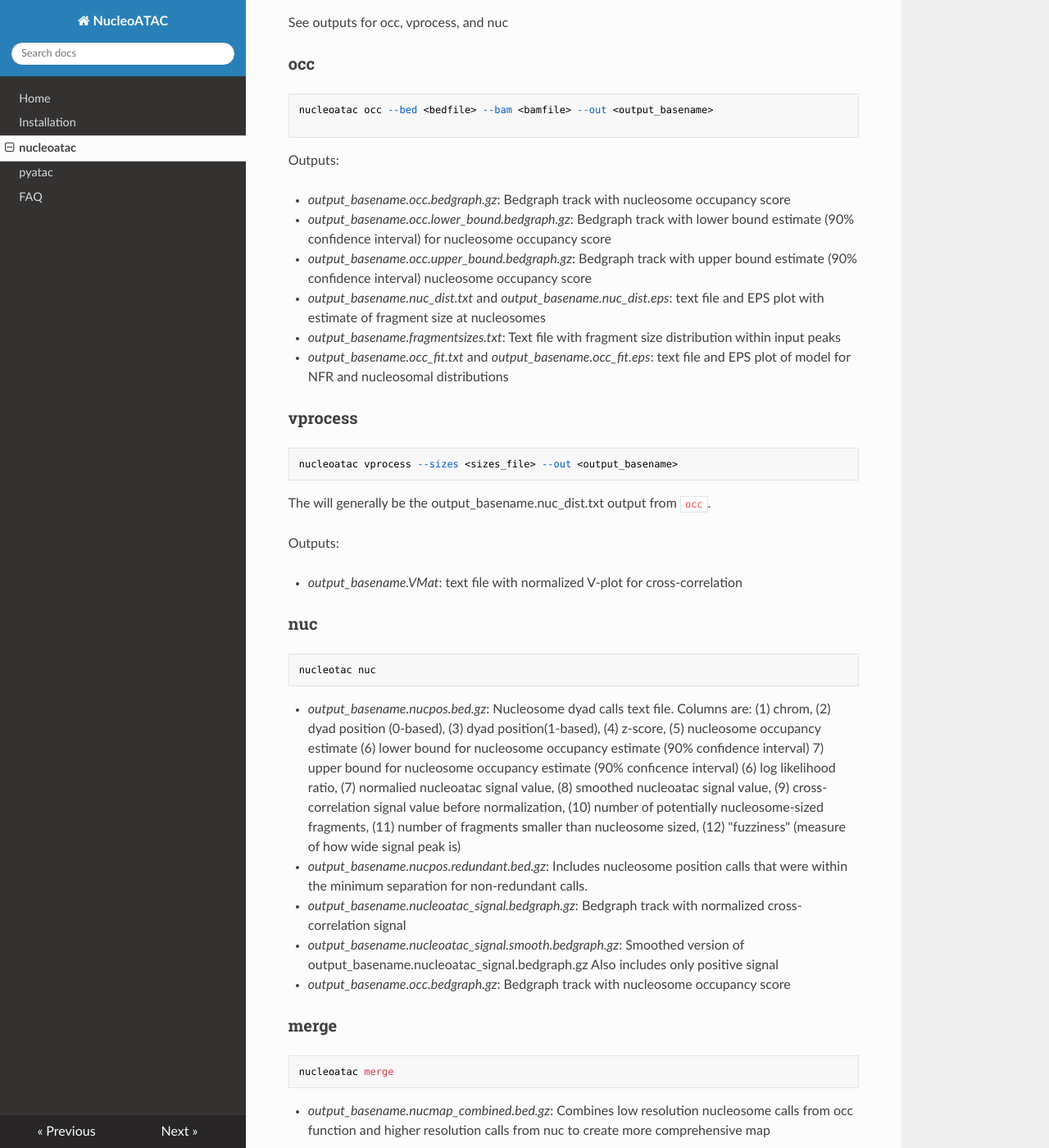
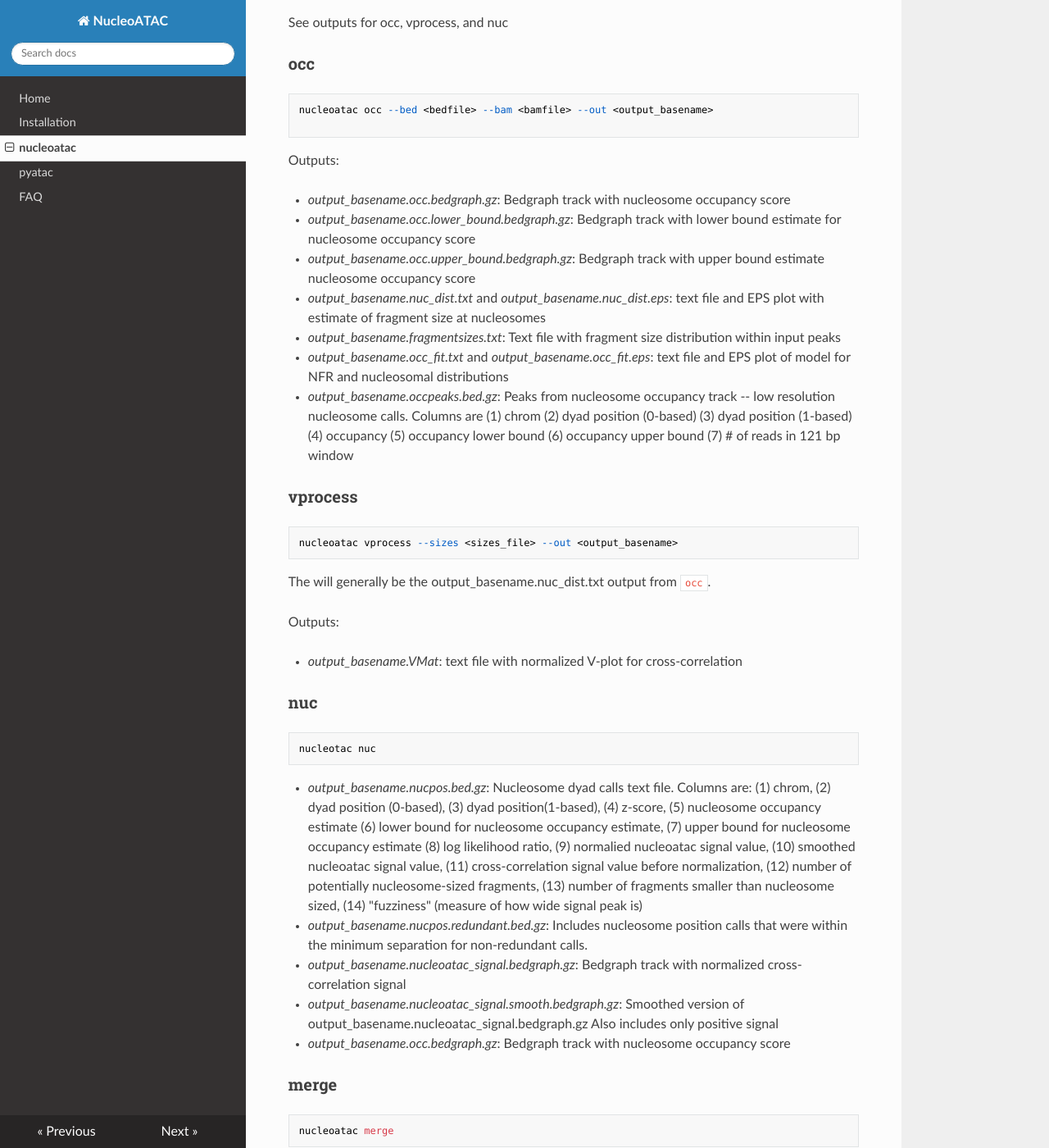
Before and after one commit to GreenleafLab/NucleoATAC, an MkDocs documentation site: the page built from docs/nucleoatac.md, in a window 1280 px wide and 1400 px high, scrolled down 744 px. Shown: the whole window at 82% size. Built offline with MkDocs 1.6.1, drawn with Linux system fonts in a browser that asks for light colours; nearby versions of some CDN libraries; old or Windows-style settings are respelled for this version of MkDocs.

Commit message:
updated nucleoatac doc more

````diff
--- a/docs/nucleoatac.md
+++ b/docs/nucleoatac.md
@@ -30,9 +30,9 @@
 
 * *output_basename.occ.bedgraph.gz*: Bedgraph track with nucleosome occupancy score
 
-* *output_basename.occ.lower_bound.bedgraph.gz*: Bedgraph track with lower bound estimate (90% confidence interval) for nucleosome occupancy score
+* *output_basename.occ.lower_bound.bedgraph.gz*: Bedgraph track with lower bound estimate for nucleosome occupancy score
 
-* *output_basename.occ.upper_bound.bedgraph.gz*: Bedgraph track with upper bound estimate (90% confidence interval) nucleosome occupancy score
+* *output_basename.occ.upper_bound.bedgraph.gz*: Bedgraph track with upper bound estimate nucleosome occupancy score
 
 * *output_basename.nuc_dist.txt* and *output_basename.nuc_dist.eps*: text file and EPS plot with estimate of fragment size at nucleosomes
 
@@ -40,6 +40,7 @@
 
 * *output_basename.occ_fit.txt* and *output_basename.occ_fit.eps*: text file and EPS plot of model for NFR and nucleosomal distributions
 
+* *output_basename.occpeaks.bed.gz*: Peaks from nucleosome occupancy track -- low resolution nucleosome calls.  Columns are (1) chrom (2) dyad position (0-based) (3) dyad position (1-based) (4) occupancy (5) occupancy lower bound (6) occupancy upper bound (7) # of reads in 121 bp window
 
 
 ###vprocess
@@ -58,7 +59,7 @@
 ```
 
 
-* *output_basename.nucpos.bed.gz*:  Nucleosome dyad calls text file.  Columns are: (1) chrom, (2) dyad position (0-based), (3) dyad position(1-based), (4) z-score, (5) nucleosome occupancy estimate (6) lower bound for nucleosome occupancy estimate (90% confidence interval) 7) upper bound for nucleosome occupancy estimate (90% conficence interval) (6) log likelihood ratio, (7) normalied nucleoatac signal value, (8) smoothed nucleoatac signal value, (9) cross-correlation signal value before normalization, (10) number of potentially nucleosome-sized fragments, (11) number of fragments smaller than nucleosome sized, (12) "fuzziness"  (measure of how wide signal peak is)
+* *output_basename.nucpos.bed.gz*:  Nucleosome dyad calls text file.  Columns are: (1) chrom, (2) dyad position (0-based), (3) dyad position(1-based), (4) z-score, (5) nucleosome occupancy estimate (6) lower bound for nucleosome occupancy estimate, (7) upper bound for nucleosome occupancy estimate (8) log likelihood ratio, (9) normalied nucleoatac signal value, (10) smoothed nucleoatac signal value, (11) cross-correlation signal value before normalization, (12) number of potentially nucleosome-sized fragments, (13) number of fragments smaller than nucleosome sized, (14) "fuzziness"  (measure of how wide signal peak is)
 
 * *output_basename.nucpos.redundant.bed.gz*: Includes nucleosome position calls that were within the minimum separation for non-redundant calls.
 
````
